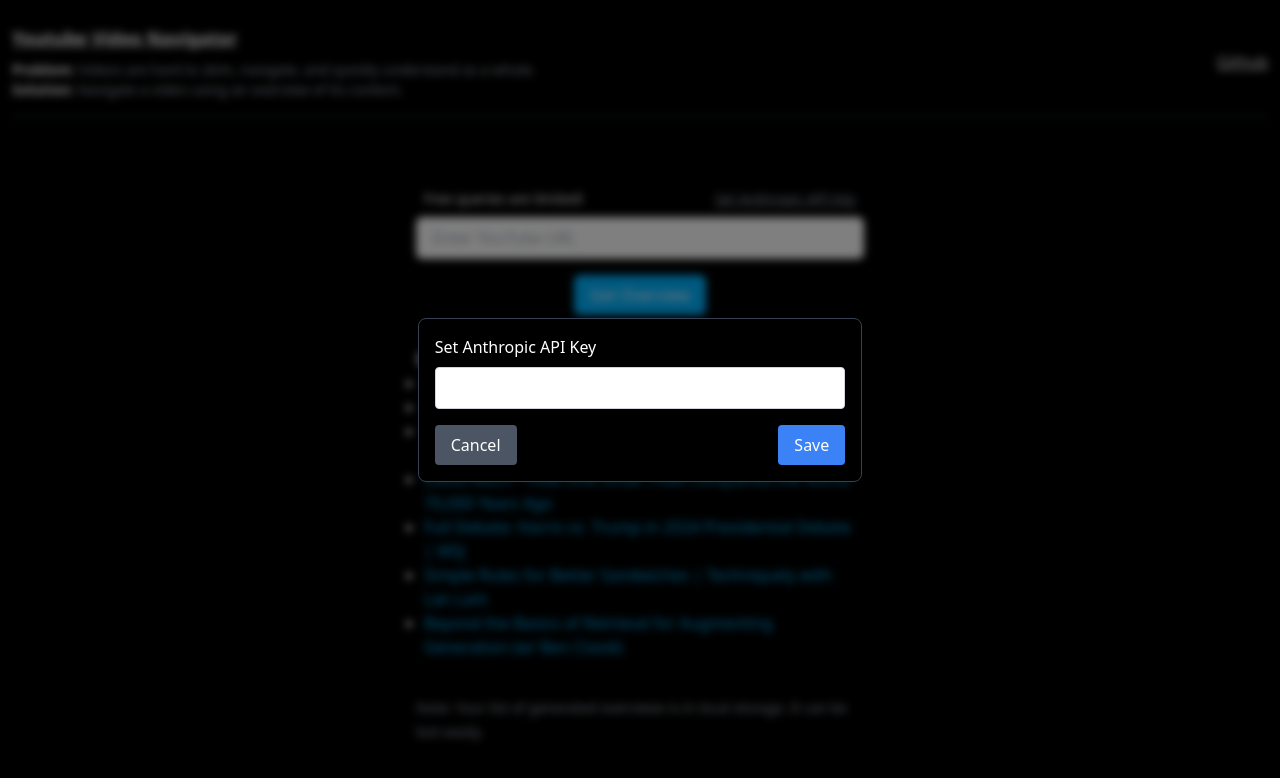
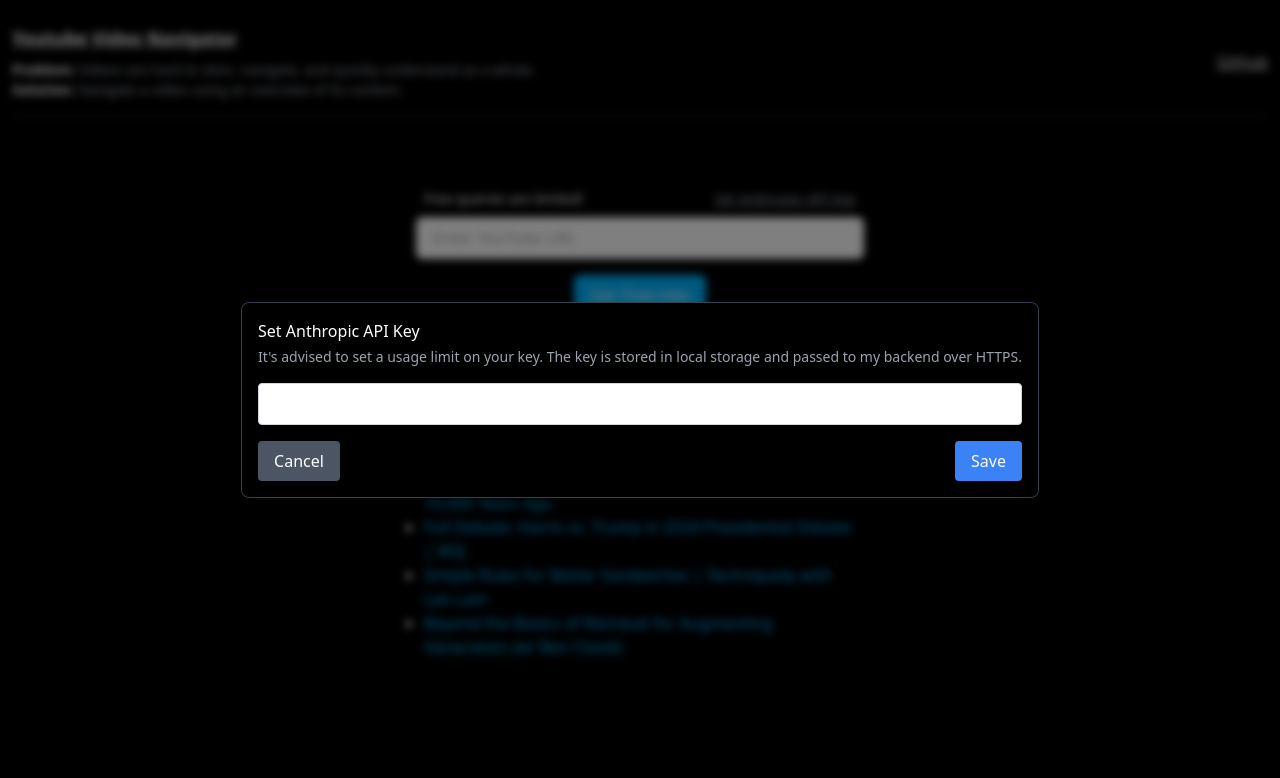
Before and after one commit to tommy11jo/video-navigator, a React (Vite) app in the folder frontend/: page / in a window 1280 px wide. Both pictures are taken after a click on the button "Set Anthropic API Key". Shown: the top 778 px of the page. Built offline with nearby package versions, Linux system fonts and the light colour scheme.

Commit message:
fix vercel + react router

```diff
--- a/frontend/src/components/HomePage.tsx
+++ b/frontend/src/components/HomePage.tsx
@@ -35,6 +35,10 @@
     <div className="fixed inset-0 flex items-center justify-center bg-black bg-opacity-50 backdrop-blur-sm">
       <div className="bg-black p-4 rounded-lg shadow-lg border border-gray-700">
         <span className="text-white">Set Anthropic API Key</span>
+        <p className="text-sm text-gray-400 mt-1 mb-2">
+          It's advised to set a usage limit on your key. The key is stored in
+          local storage and passed to my backend over HTTPS.
+        </p>
         <input
           type="text"
           value={inputValue}
@@ -235,10 +239,12 @@
           <ExampleList title="Examples:" items={staticExamples} />
           <br />
           <ExampleList title="Your Overviews:" items={recentOverviews} />
-          <span className="text-gray-400 text-sm">
-            Note: Your list of generated overviews is in local storage. It can
-            be lost easily.
-          </span>
+          {recentOverviews.length > 0 && (
+            <span className="text-gray-400 text-sm">
+              Note: Your list of generated overviews is in local storage. It can
+              be lost easily.
+            </span>
+          )}
         </div>
       </div>
     </div>
```
Also changed, not shown: frontend/vercel.json (added).
